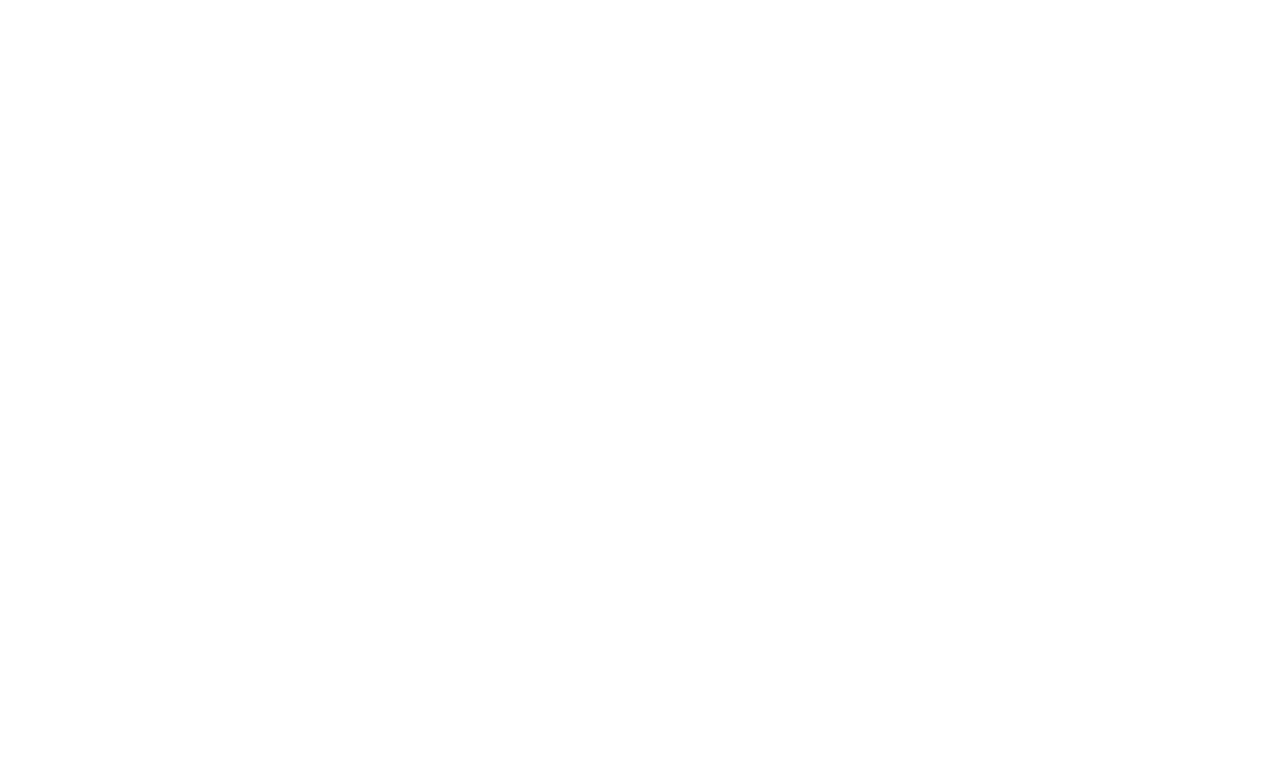
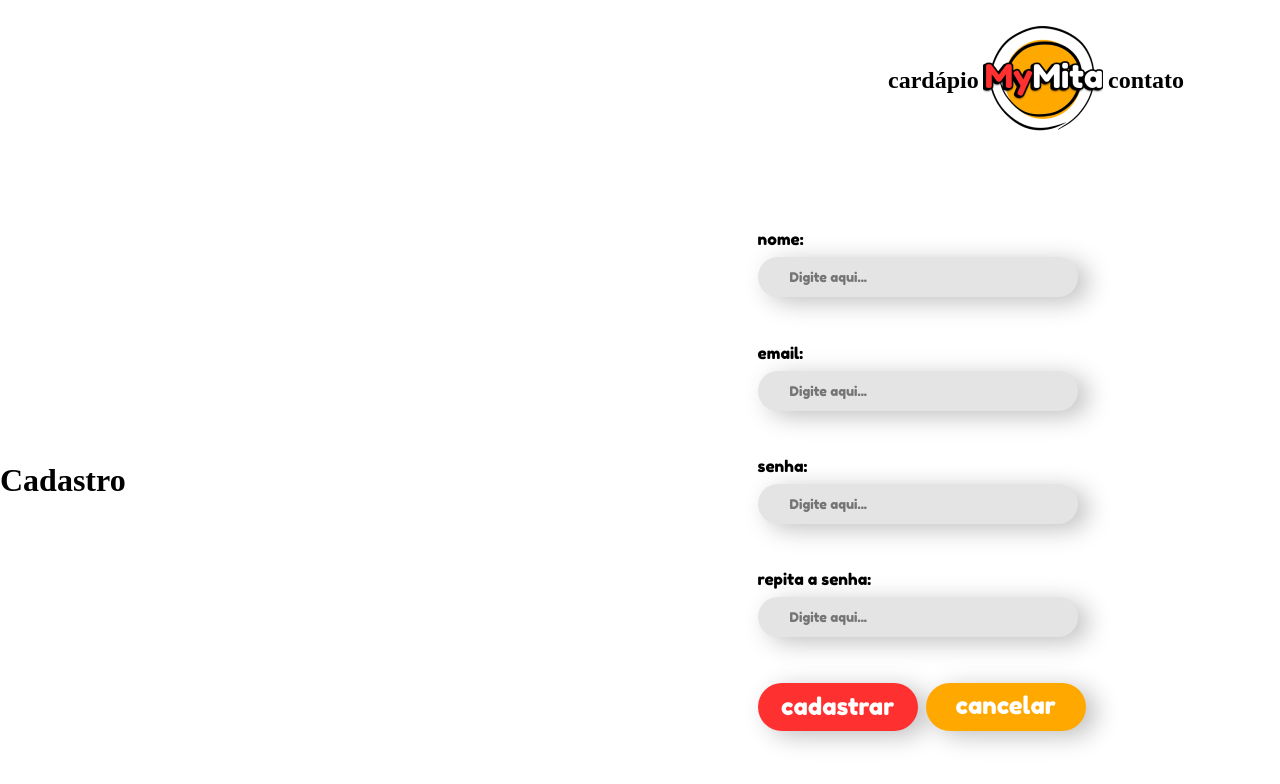
Before and after one commit to ViniciusCharleaux/mymita, a React (Vite) app: page /cadastro in a window 1280 px wide. Before the commit this address had no page. Shown: the top 784 px of the page. Built offline with nearby package versions, Linux system fonts and the light colour scheme.

Commit message:
feat: signup route

```diff
--- a/src/pages/intro/index.tsx
+++ b/src/pages/intro/index.tsx
@@ -92,7 +92,7 @@
             </button>
           </div>
 
-          <a href="">não possui uma conta ?</a>
+          <a href="/cadastro">não possui uma conta ?</a>
 
         </div>
         <div className='main__image'>
--- a/src/pages/signup/index.tsx
+++ b/src/pages/signup/index.tsx
@@ -1,8 +1,14 @@
 import { Container } from './styles';
+
+import { Header } from '../../components/Header'
 
 export const Signup: React.FC = () => {
     return (
         <Container>
+            <Header
+                title1='cardápio'
+                title2='contato'
+            />
             <main>
                 <div className="main__image">
                     <h1>Cadastro</h1>
@@ -53,12 +59,7 @@
                             cadastrar
                         </button>
 
-                        <button
-                            className='button__cancel'
-                        //onClick={handleCancel}
-                        >
-                            cancelar
-                        </button>
+                        <a href="/">cancelar</a>
                     </div>
                 </div>
             </main>
--- a/src/pages/signup/styles.ts
+++ b/src/pages/signup/styles.ts
@@ -5,15 +5,15 @@
   width: 100vw;
 
   display: flex;
-  flex-direction: row;
-  align-items: center;
+  flex-direction: column;
+  align-items: flex-end;
+  padding: 0 6rem 0 0;
 
   main {
     width: 100%;
     height: 80%;
     display: flex;
     flex-direction: row;
-    padding: 0 6rem 0;
 
     justify-content: space-between;
     align-items: center;
@@ -24,10 +24,7 @@
       display: flex;
       flex-direction: column;
       align-items: center;
-      padding: 1rem;
-      justify-content: space-around;
-
-      border-radius: 70px;
+      justify-content: space-evenly;
 
     .main__input-container{
       display: flex;
@@ -72,7 +69,15 @@
       font-family: 'fredoka one';
     }
 
-    .button__cancel {
+    a {
+      width: 10rem;
+      height: 3rem;
+      border-radius: 40px;
+      font-size: 1.5rem;
+      padding: 0.5rem;
+      box-shadow: 10px 5px 25px rgba(0, 0, 0, 0.25);
+      text-decoration: none;
+      text-align: center;
       background-color: #FFA800;
       color: var(--color-white);
       transition: 0.3s box-shadow ease-in;
@@ -89,11 +94,6 @@
       img{
         width: 100%;
       }
-
-    a{
-      color: var(--color-red);
-      text-decoration: underline;
-      font-family: 'fredoka one';
     }
 
   }
--- a/src/routes/index.tsx
+++ b/src/routes/index.tsx
@@ -4,12 +4,14 @@
 
 import {Home} from '../pages/home'
 import {Intro} from '../pages/intro'
+import {Signup} from '../pages/signup'
 
 export const AppRoutes: React.FC = () => {
   return (
     <BrowserRouter>
       <Routes>
         <Route path="/home" element={<Home />} />
+        <Route path="/cadastro" element={<Signup />} />
         <Route path="/" element={<Intro />} />
       </Routes>
     </BrowserRouter>
```
Also changed, not shown: cadastro.png (deleted).
